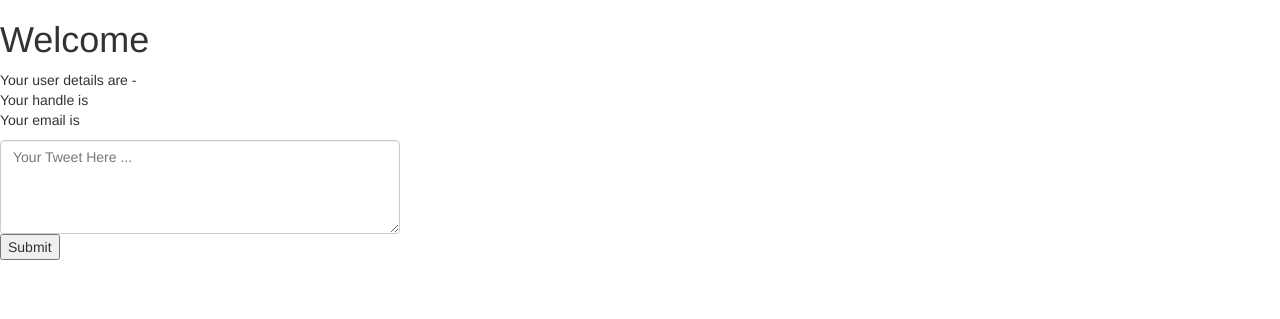
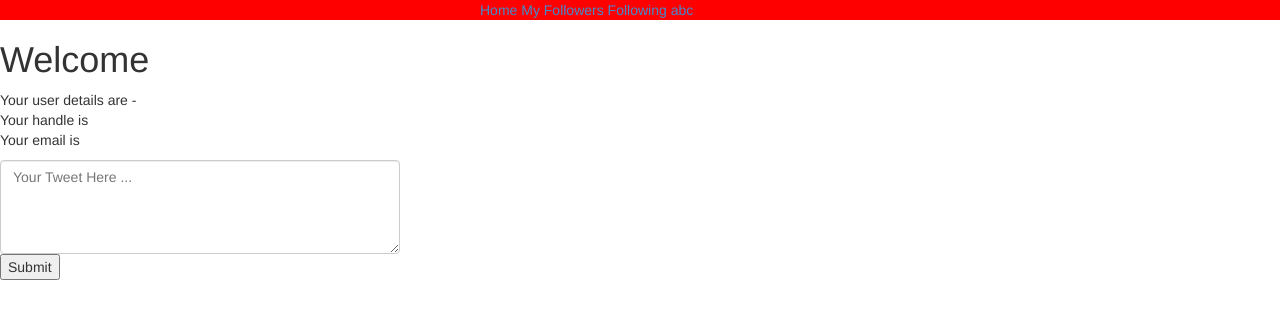
Before and after one commit to yashmehrotra/garuda, a Django app: template garuda/garuda/templates/home.html in a window 1280 px wide. Shown: the top 319 px of the page. Run offline with Django 3.2, Linux system fonts and the light colour scheme; the template is opened without the code that fills it, so the values that code supplies are empty; parts of the project's set-up code (start-up, migrations or seed data) failed here and were passed over; some libraries are stand-ins or nearby versions.

Commit message:
Update home.html

```diff
--- a/garuda/garuda/templates/home.html
+++ b/garuda/garuda/templates/home.html
@@ -29,6 +29,15 @@
   }
 
 </script>
+<body>
+  <div class="header">
+    <ul class="header-list">
+      <a href="#" class="header-link">Home</a>
+      <a href="#" class="header-link">My Followers</a>
+      <a href="#" class="header-link">Following</a>
+      <a href="#" class="header-link">abc</a>
+    </ul>
+  </div>
   <h1>Welcome</h1>
   <p>
     Your user details are -
@@ -50,6 +59,7 @@
           {% endfor %}
       </div>
   </div>
+</body>
 </html>
 <!--
     Each time a tweet will be posted, the page should reload,
```
Lines whose indentation alone changed are shown as unchanged.
